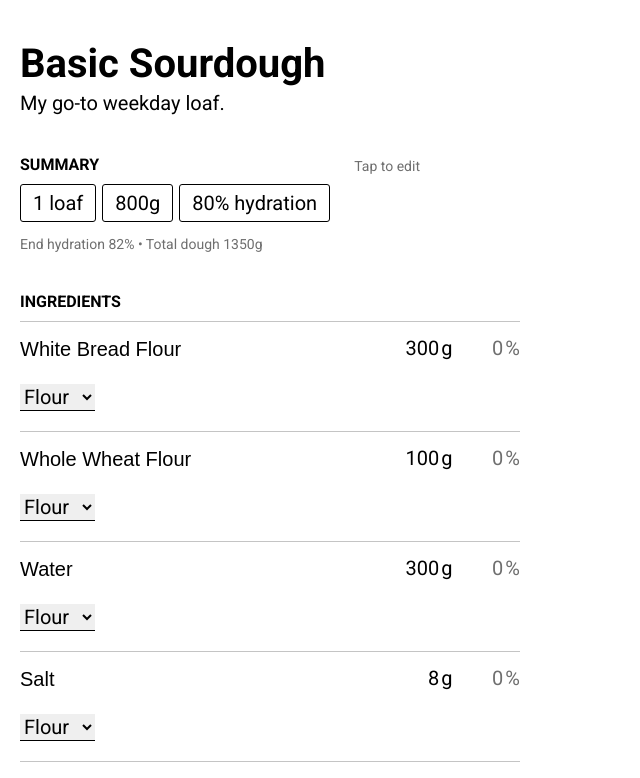
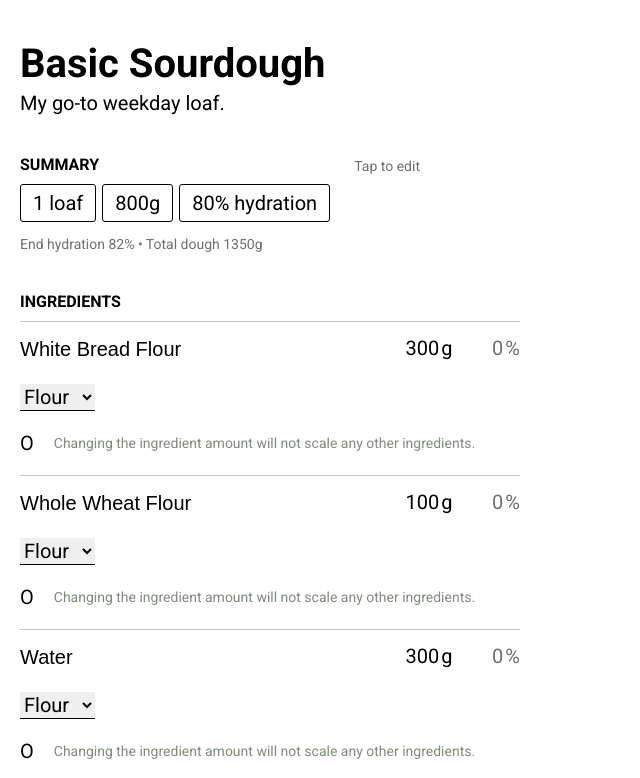
Before and after one commit to josh-cpm/bread-vue, a Vue app: page / in a window 1280 px wide. Shown: the top 778 px of the page, without its empty margins (0-640 px from the left). Built offline with nearby package versions, Linux system fonts and the light colour scheme.

Commit message:
Added ingredient tip-text and initial styling.

```diff
--- a/src/components/Ingredient.vue
+++ b/src/components/Ingredient.vue
@@ -30,6 +30,12 @@
         <option value="salt">Salt</option>
         <option value="other">Other</option>
       </select>
+      <div class="ingredient-editor-hint">
+        <span>O</span
+        ><span class="ingredient-editor-tiptext"
+          >Changing the ingredient amount will not scale any other ingredients.
+        </span>
+      </div>
     </div>
   </div>
 </template>
@@ -122,4 +128,17 @@ input[type='number']::-webkit-outer-spin-button {
   font-size: 1rem;
   margin-bottom: 1rem;
 }
+
+.ingredient-editor-hint {
+  display: flex;
+  flex-direction: row;
+  align-items: center;
+  margin-bottom: 1rem;
+}
+
+.ingredient-editor-tiptext {
+  font-size: 0.7rem;
+  color: #7e8c79;
+  margin-left: 1rem;
+}
 </style>
```
